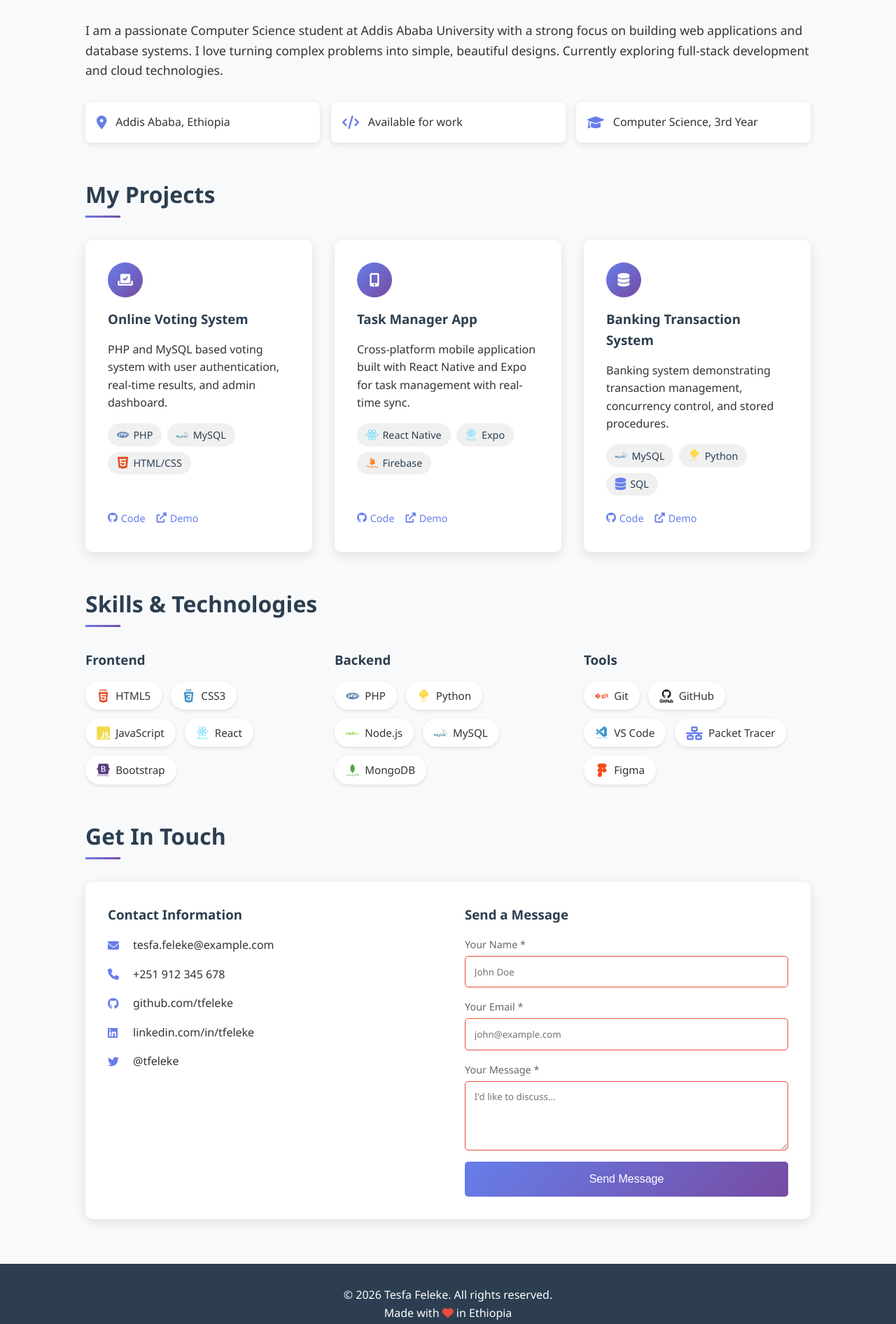
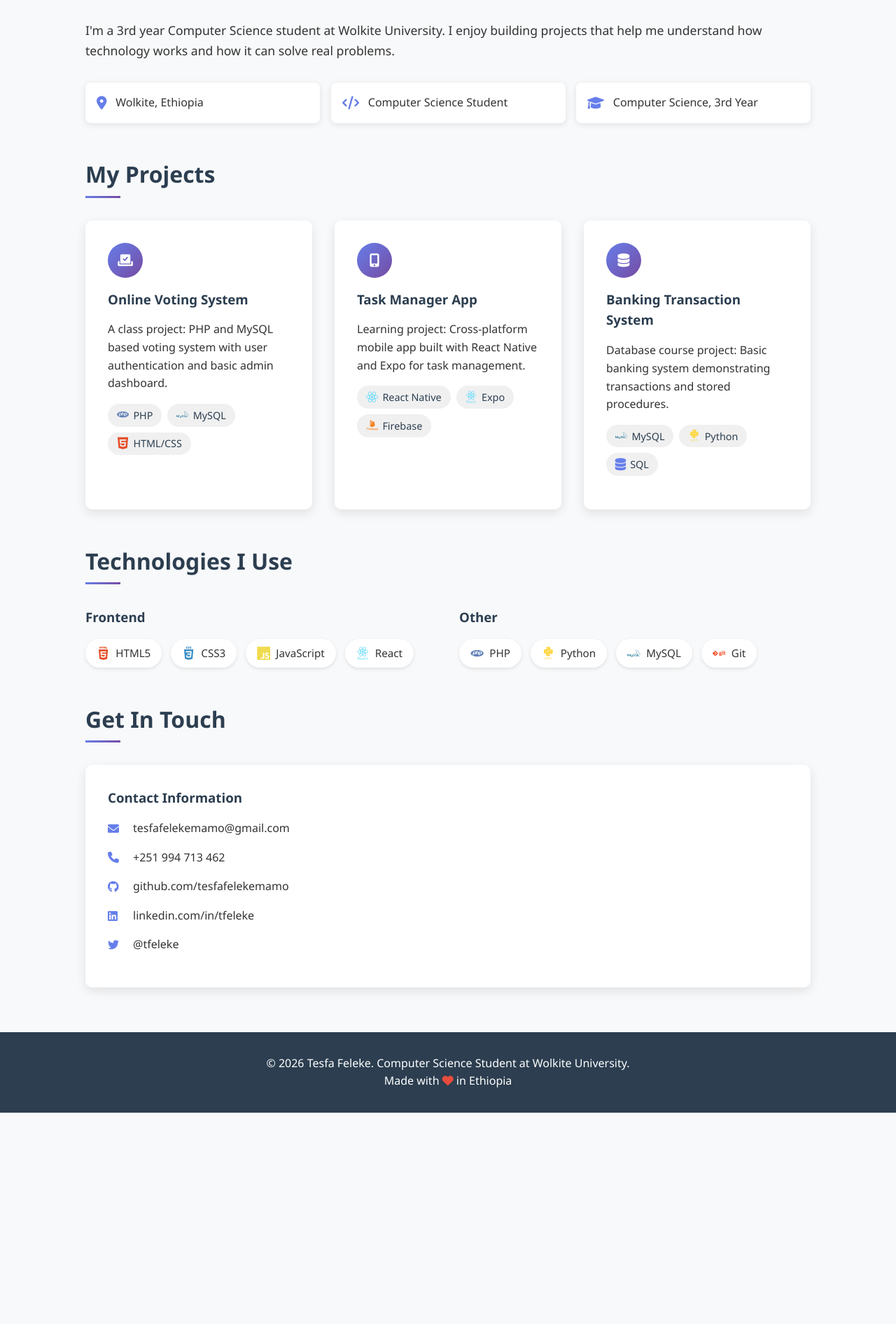
Before and after one commit to tesfafelekemamo/portfolio, a plain HTML site: page index.html in a window 1280 px wide. Shown: the part 644-2536 px from the top of the page at 70% size. After the commit the page ends 2234 px from the top, so only its background shows below. Drawn offline with nearby package versions, Linux system fonts and the light colour scheme; some packages are replaced by stand-ins of ours; a script that the page names is missing.

Commit message:
Revise portfolio site metadata and content
Updated SEO metadata and content for the portfolio site, including changes to the title, description, and author information. Adjusted project descriptions and contact details.

```diff
--- a/index.html
+++ b/index.html
@@ -5,17 +5,17 @@
     <meta name="viewport" content="width=device-width, initial-scale=1.0">
 
     <!-- SEO Meta Tags -->
-    <title>Tesfa Feleke | Computer Science Student & Web Developer</title>
-    <meta name="description" content="Tesfa Feleke - Computer Science Student and Web Developer portfolio showcasing projects in web development, database systems, and mobile applications.">
-    <meta name="keywords" content="web developer, computer science student, PHP, MySQL, React, React Native, portfolio, Ethiopia, Addis Ababa">
+    <title>Tesfa Feleke | Computer Science Student</title>
+    <meta name="description" content="Tesfa Feleke - Computer Science Student at Wolkite University learning web development, database systems, and mobile applications.">
+    <meta name="keywords" content="computer science student, web development learner, PHP, MySQL, React, React Native, portfolio, Ethiopia, Wolkite">
     <meta name="author" content="Tesfa Feleke">
 
     <!-- Open Graph tags for social sharing -->
-    <meta property="og:title" content="Tesfa Feleke | Portfolio">
-    <meta property="og:description" content="Computer Science Student | Web & Database Developer">
+    <meta property="og:title" content="Tesfa Feleke | Student Portfolio">
+    <meta property="og:description" content="Computer Science Student at Wolkite University">
     <meta property="og:type" content="website">
     <meta property="og:url" content="https://tesfafeleke.dev">
-    <meta property="og:image" content="https://tesfafeleke.dev/profile.jpg">
+    <meta property="og:image" content="photo.jpg">
 
     <!-- Preconnect to external domains for performance -->
     <link rel="preconnect" href="https://unpkg.com">
@@ -57,19 +57,15 @@
     <main id="main-content">
         <header id="home">
             <div class="profile-container" data-aos="fade-down">
-                <div class="profile-img" id="profileImage" role="img" aria-label="Profile picture">👨🏿‍💻</div>
-                <label for="photoUpload" class="add-photo" aria-label="Upload profile photo">
-                    <i class="fas fa-plus" aria-hidden="true"></i>
-                </label>
-                <input type="file" id="photoUpload" accept="image/*" style="display: none;">
+                <img src="photo.jpg" alt="Tesfa Feleke profile picture" class="profile-img" id="profileImage">
             </div>
             <h1 data-aos="zoom-in">Tesfa Feleke</h1>
-            <p class="tagline" data-aos="fade-up" data-aos-delay="100">Computer Science Student | Web & Database Developer</p>
+            <p class="tagline" data-aos="fade-up" data-aos-delay="100">Computer Science Student at Wolkite University</p>
             <div class="social-icons" data-aos="fade-up" data-aos-delay="200">
-                <a href="https://github.com/tfeleke" target="_blank" rel="noopener noreferrer" aria-label="GitHub"><i class="fab fa-github"></i></a>
+                <a href="https://github.com/tesfafelekemamo" target="_blank" rel="noopener noreferrer" aria-label="GitHub"><i class="fab fa-github"></i></a>
                 <a href="https://linkedin.com/in/tfeleke" target="_blank" rel="noopener noreferrer" aria-label="LinkedIn"><i class="fab fa-linkedin"></i></a>
                 <a href="https://twitter.com/tfeleke" target="_blank" rel="noopener noreferrer" aria-label="Twitter"><i class="fab fa-twitter"></i></a>
-                <a href="mailto:tesfa.feleke@example.com" aria-label="Email"><i class="fas fa-envelope"></i></a>
+                <a href="mailto:tesfafelekemamo@gmail.com" aria-label="Email"><i class="fas fa-envelope"></i></a>
             </div>
         </header>
 
@@ -77,18 +73,17 @@
             <h2 data-aos="fade-right">About Me</h2>
             <div class="about-content" data-aos="fade-up">
                 <p>
-                    I am a passionate Computer Science student at Addis Ababa University with a strong focus on building
-                    web applications and database systems. I love turning complex problems into simple, beautiful designs.
-                    Currently exploring full-stack development and cloud technologies.
+                    I'm a 3rd year Computer Science student at Wolkite University. I enjoy building projects that help me understand
+                    how technology works and how it can solve real problems.
                 </p>
                 <div class="info-grid">
                     <div class="info-item" data-aos="flip-left" data-aos-delay="50">
                         <i class="fas fa-map-marker-alt" aria-hidden="true"></i>
-                        <span>Addis Ababa, Ethiopia</span>
+                        <span>Wolkite, Ethiopia</span>
                     </div>
                     <div class="info-item" data-aos="flip-left" data-aos-delay="100">
                         <i class="fas fa-code" aria-hidden="true"></i>
-                        <span>Available for work</span>
+                        <span>Computer Science Student</span>
                     </div>
                     <div class="info-item" data-aos="flip-left" data-aos-delay="150">
                         <i class="fas fa-graduation-cap" aria-hidden="true"></i>
@@ -106,15 +101,11 @@
                         <i class="fas fa-vote-yea" aria-hidden="true"></i>
                     </div>
                     <h3>Online Voting System</h3>
-                    <p>PHP and MySQL based voting system with user authentication, real-time results, and admin dashboard.</p>
+                    <p>A class project: PHP and MySQL based voting system with user authentication and basic admin dashboard.</p>
                     <div class="project-tech">
                         <span><i class="devicon-php-plain colored"></i> PHP</span>
                         <span><i class="devicon-mysql-plain-wordmark colored"></i> MySQL</span>
                         <span><i class="devicon-html5-plain colored"></i> HTML/CSS</span>
-                    </div>
-                    <div class="project-links">
-                        <a href="#" class="project-link" target="_blank" rel="noopener noreferrer"><i class="fab fa-github"></i> Code</a>
-                        <a href="#" class="project-link" target="_blank" rel="noopener noreferrer"><i class="fas fa-external-link-alt"></i> Demo</a>
                     </div>
                 </div>
 
@@ -123,15 +114,11 @@
                         <i class="fas fa-mobile-alt" aria-hidden="true"></i>
                     </div>
                     <h3>Task Manager App</h3>
-                    <p>Cross-platform mobile application built with React Native and Expo for task management with real-time sync.</p>
+                    <p>Learning project: Cross-platform mobile app built with React Native and Expo for task management.</p>
                     <div class="project-tech">
                         <span><i class="devicon-react-original colored"></i> React Native</span>
                         <span><i class="devicon-react-original-wordmark colored"></i> Expo</span>
                         <span><i class="devicon-firebase-plain-wordmark colored"></i> Firebase</span>
-                    </div>
-                    <div class="project-links">
-                        <a href="#" class="project-link" target="_blank" rel="noopener noreferrer"><i class="fab fa-github"></i> Code</a>
-                        <a href="#" class="project-link" target="_blank" rel="noopener noreferrer"><i class="fas fa-external-link-alt"></i> Demo</a>
                     </div>
                 </div>
 
@@ -140,22 +127,18 @@
                         <i class="fas fa-database" aria-hidden="true"></i>
                     </div>
                     <h3>Banking Transaction System</h3>
-                    <p>Banking system demonstrating transaction management, concurrency control, and stored procedures.</p>
+                    <p>Database course project: Basic banking system demonstrating transactions and stored procedures.</p>
                     <div class="project-tech">
                         <span><i class="devicon-mysql-plain-wordmark colored"></i> MySQL</span>
                         <span><i class="devicon-python-plain-wordmark colored"></i> Python</span>
                         <span><i class="fas fa-database"></i> SQL</span>
-                    </div>
-                    <div class="project-links">
-                        <a href="#" class="project-link" target="_blank" rel="noopener noreferrer"><i class="fab fa-github"></i> Code</a>
-                        <a href="#" class="project-link" target="_blank" rel="noopener noreferrer"><i class="fas fa-external-link-alt"></i> Demo</a>
                     </div>
                 </div>
             </div>
         </section>
 
         <section id="skills">
-            <h2 data-aos="fade-right">Skills & Technologies</h2>
+            <h2 data-aos="fade-right">Technologies I Use</h2>
             <div class="skills-container">
                 <div class="skill-category" data-aos="fade-up" data-aos-delay="0">
                     <h3>Frontend</h3>
@@ -164,27 +147,15 @@
                         <span class="skill-tag"><i class="devicon-css3-plain-wordmark colored"></i> CSS3</span>
                         <span class="skill-tag"><i class="devicon-javascript-plain colored"></i> JavaScript</span>
                         <span class="skill-tag"><i class="devicon-react-original-wordmark colored"></i> React</span>
-                        <span class="skill-tag"><i class="devicon-bootstrap-plain-wordmark colored"></i> Bootstrap</span>
                     </div>
                 </div>
                 <div class="skill-category" data-aos="fade-up" data-aos-delay="100">
-                    <h3>Backend</h3>
+                    <h3>Other</h3>
                     <div class="skill-tags">
                         <span class="skill-tag"><i class="devicon-php-plain colored"></i> PHP</span>
                         <span class="skill-tag"><i class="devicon-python-plain-wordmark colored"></i> Python</span>
-                        <span class="skill-tag"><i class="devicon-nodejs-plain-wordmark colored"></i> Node.js</span>
                         <span class="skill-tag"><i class="devicon-mysql-plain-wordmark colored"></i> MySQL</span>
-                        <span class="skill-tag"><i class="devicon-mongodb-plain-wordmark colored"></i> MongoDB</span>
-                    </div>
-                </div>
-                <div class="skill-category" data-aos="fade-up" data-aos-delay="200">
-                    <h3>Tools</h3>
-                    <div class="skill-tags">
                         <span class="skill-tag"><i class="devicon-git-plain-wordmark colored"></i> Git</span>
-                        <span class="skill-tag"><i class="devicon-github-original-wordmark colored"></i> GitHub</span>
-                        <span class="skill-tag"><i class="devicon-vscode-plain-wordmark colored"></i> VS Code</span>
-                        <span class="skill-tag"><i class="fas fa-network-wired"></i> Packet Tracer</span>
-                        <span class="skill-tag"><i class="devicon-figma-plain colored"></i> Figma</span>
                     </div>
                 </div>
             </div>
@@ -195,40 +166,18 @@
             <div class="contact-container" data-aos="zoom-in">
                 <div class="contact-info">
                     <h3>Contact Information</h3>
-                    <p><i class="fas fa-envelope" aria-hidden="true"></i> <a href="mailto:tesfa.feleke@example.com">tesfa.feleke@example.com</a></p>
-                    <p><i class="fas fa-phone" aria-hidden="true"></i> <a href="tel:+251912345678">+251 912 345 678</a></p>
-                    <p><i class="fab fa-github" aria-hidden="true"></i> <a href="https://github.com/tfeleke" target="_blank" rel="noopener noreferrer">github.com/tfeleke</a></p>
+                    <p><i class="fas fa-envelope" aria-hidden="true"></i> <a href="mailto:tesfafelekemamo@gmail.com">tesfafelekemamo@gmail.com</a></p>
+                    <p><i class="fas fa-phone" aria-hidden="true"></i> <a href="tel:+251994713462">+251 994 713 462</a></p>
+                    <p><i class="fab fa-github" aria-hidden="true"></i> <a href="https://github.com/tesfafelekemamo" target="_blank" rel="noopener noreferrer">github.com/tesfafelekemamo</a></p>
                     <p><i class="fab fa-linkedin" aria-hidden="true"></i> <a href="https://linkedin.com/in/tfeleke" target="_blank" rel="noopener noreferrer">linkedin.com/in/tfeleke</a></p>
                     <p><i class="fab fa-twitter" aria-hidden="true"></i> <a href="https://twitter.com/tfeleke" target="_blank" rel="noopener noreferrer">@tfeleke</a></p>
-                </div>
-
-                <div>
-                    <h3>Send a Message</h3>
-                    <form class="contact-form" id="contactForm">
-                        <div class="form-group">
-                            <label for="name">Your Name *</label>
-                            <input type="text" id="name" placeholder="John Doe" required>
-                        </div>
-
-                        <div class="form-group">
-                            <label for="email">Your Email *</label>
-                            <input type="email" id="email" placeholder="john@example.com" required>
-                        </div>
-
-                        <div class="form-group">
-                            <label for="message">Your Message *</label>
-                            <textarea id="message" rows="4" placeholder="I'd like to discuss..." required></textarea>
-                        </div>
-
-                        <button type="submit">Send Message</button>
-                    </form>
                 </div>
             </div>
         </section>
     </main>
 
     <footer>
-        <p>© 2026 Tesfa Feleke. All rights reserved.</p>
+        <p>© 2026 Tesfa Feleke. Computer Science Student at Wolkite University.</p>
         <p>Made with <i class="fas fa-heart" aria-hidden="true"></i> in Ethiopia</p>
     </footer>
 
@@ -292,62 +241,6 @@
             }
         });
 
-        // Profile image preview with validation
-        document.getElementById('photoUpload').addEventListener('change', function(event) {
-            const file = event.target.files[0];
-
-            if (file) {
-                if (!file.type.startsWith('image/')) {
-                    alert('Please select an image file.');
-                    return;
-                }
-
-                if (file.size > 2 * 1024 * 1024) {
-                    alert('Image size should be less than 2MB.');
-                    return;
-                }
-
-                const reader = new FileReader();
-                const oldImage = document.getElementById('profileImage');
-
-                reader.onload = function(e) {
-                    const img = document.createElement('img');
-                    img.src = e.target.result;
-                    img.className = 'profile-img';
-                    img.alt = 'Tesfa Feleke profile picture';
-                    img.id = 'profileImage';
-
-                    const container = document.querySelector('.profile-container');
-                    container.replaceChild(img, oldImage);
-                };
-
-                reader.readAsDataURL(file);
-            }
-        });
-
-        // Form handling
-        document.getElementById('contactForm').addEventListener('submit', function(event) {
-            event.preventDefault();
-
-            const name = document.getElementById('name').value.trim();
-            const email = document.getElementById('email').value.trim();
-            const message = document.getElementById('message').value.trim();
-
-            if (!name || !email || !message) {
-                alert('Please fill in all fields.');
-                return;
-            }
-
-            const emailRegex = /^[^\s@]+@[^\s@]+\.[^\s@]+$/;
-            if (!emailRegex.test(email)) {
-                alert('Please enter a valid email address.');
-                return;
-            }
-
-            alert('Thank you for your message! This is a demo form.');
-            this.reset();
-        });
-
         // Smooth scroll polyfill
         if (window.smoothscroll) {
             smoothscroll.polyfill();
```
